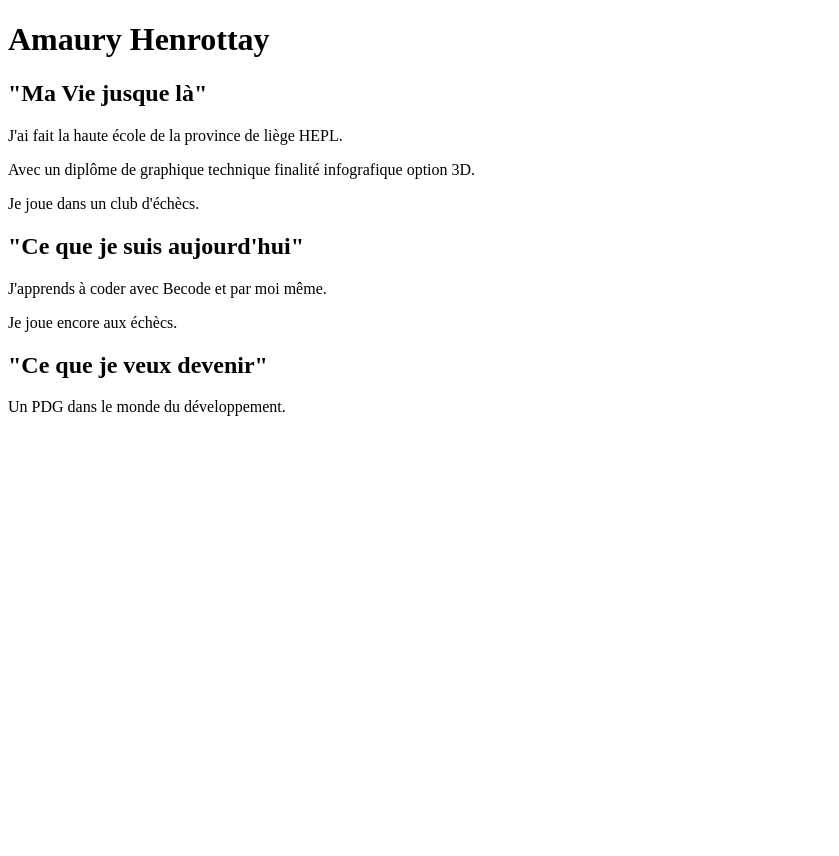
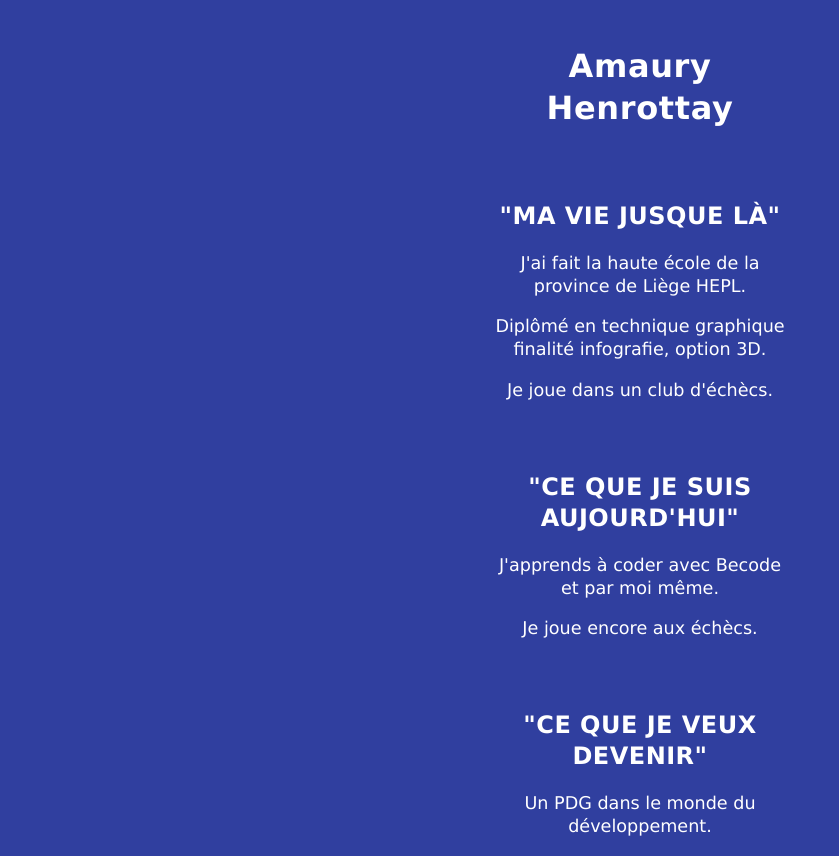
Before and after one commit to Amauryh24/Learning-Environment, a plain HTML site: page index.html in a window 1280 px wide. Shown: the whole page, without its empty margins (0-839 px from the left). Before the commit the page ends 800 px from the top, so only its background shows below. Drawn offline with Linux system fonts and the light colour scheme.

Commit message:
ajout de style & correction ortho

```diff
--- /dev/null
+++ b/css/style.css
@@ -0,0 +1,24 @@
+body {
+  background-color: #303f9f;
+  margin: 0 auto;
+  width: 300px;
+  text-align: center;
+  color: white;
+  font-size: 16px;
+  font-family: "Lucida Sans", "Lucida Sans Regular", "Lucida Grande",
+    "Lucida Sans Unicode", Geneva, Verdana, sans-serif;
+  line-height: 1.3;
+}
+
+h1 {
+  letter-spacing: 0.02em;
+  padding-top: 25px;
+}
+h2 {
+  letter-spacing: 0.02em;
+  text-transform: uppercase;
+  padding-top: 50px;
+}
+p {
+  font-size: 1.1em;
+}
--- a/index.html
+++ b/index.html
@@ -4,13 +4,14 @@
     <meta charset="UTF-8" />
     <meta name="viewport" content="width=device-width, initial-scale=1.0" />
     <title>Document</title>
+    <link rel="stylesheet" href="/css/style.css" />
   </head>
   <body>
     <h1 id="amaury-henrottay">Amaury Henrottay</h1>
     <h2 id="-ma-vie-jusque-l-">&quot;Ma Vie jusque là&quot;</h2>
-    <p>J&#39;ai fait la haute école de la province de liège HEPL.</p>
+    <p>J&#39;ai fait la haute école de la province de Liège HEPL.</p>
     <p>
-      Avec un diplôme de graphique technique finalité infografique option 3D.
+      Diplômé en technique graphique finalité infografie, option 3D.
     </p>
     <p>Je joue dans un club d&#39;échècs.</p>
     <h2 id="-ce-que-je-suis-aujourd-hui-">
```
